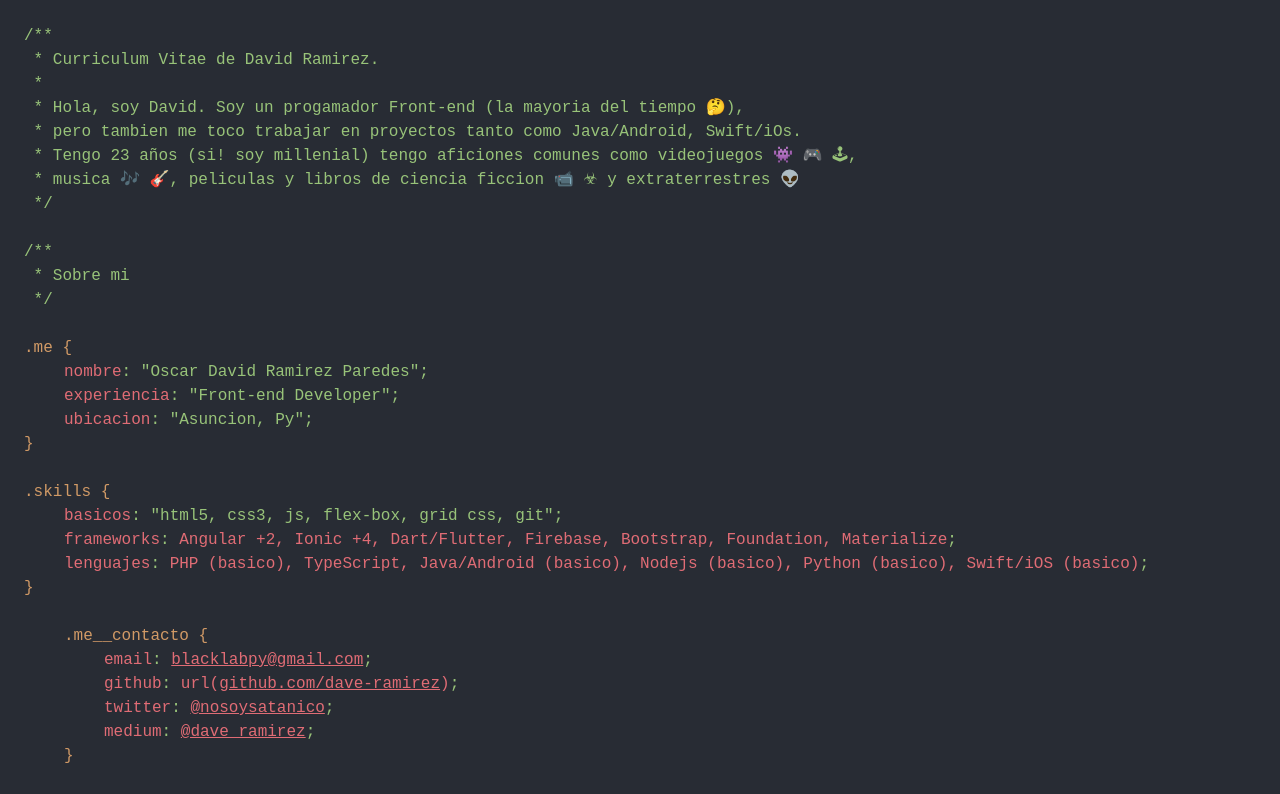
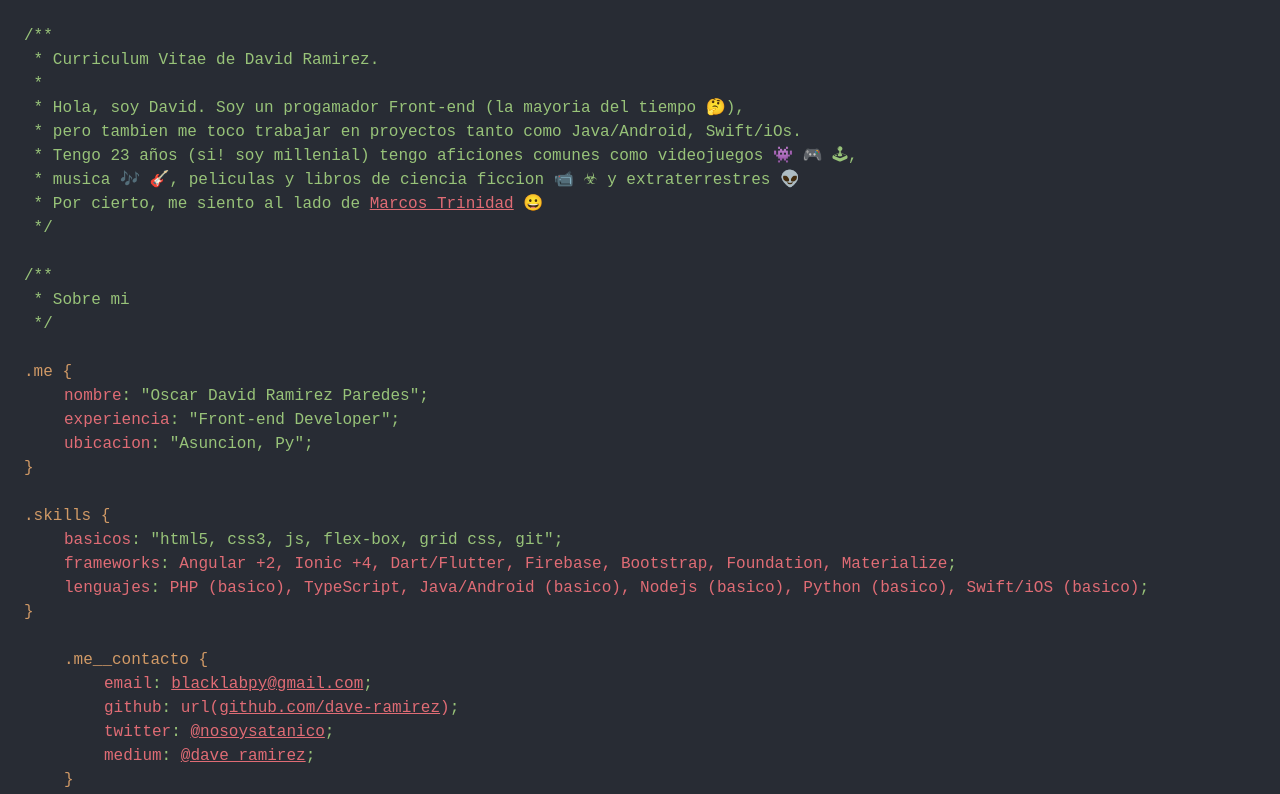
Before and after one commit to dave-ramirez/cv, a plain HTML site: page index.html in a window 1280 px wide. Shown: the top 794 px of the page. Drawn offline with Linux system fonts and the light colour scheme.

Commit message:
Update index.html
new update for marcos trinidad

```diff
--- a/index.html
+++ b/index.html
@@ -20,6 +20,7 @@
         <span class="comment-block__line">pero tambien me toco trabajar en proyectos tanto como Java/Android, Swift/iOs.</span>
         <span class="comment-block__line">Tengo 23 años (si! soy millenial) tengo aficiones comunes como videojuegos 👾 🎮 🕹,</span>
         <span class="comment-block__line">musica 🎶 🎸, peliculas y libros de ciencia ficcion 📹 ☣ y extraterrestres 👽</span>
+        <span class="comment-block__line">Por cierto, me siento al lado de <a style="color: #E06C75;" href="https://www.linkedin.com/in/marcos-trinidad-082b39163">Marcos Trinidad</a> 😀</span>
     </h1>
 
     <br>
```
